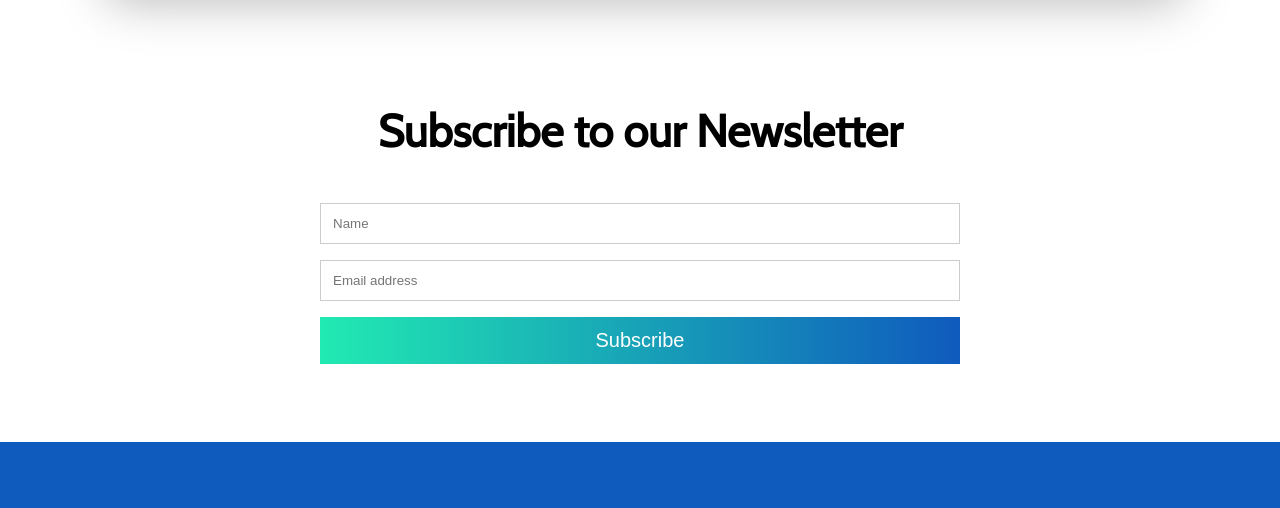
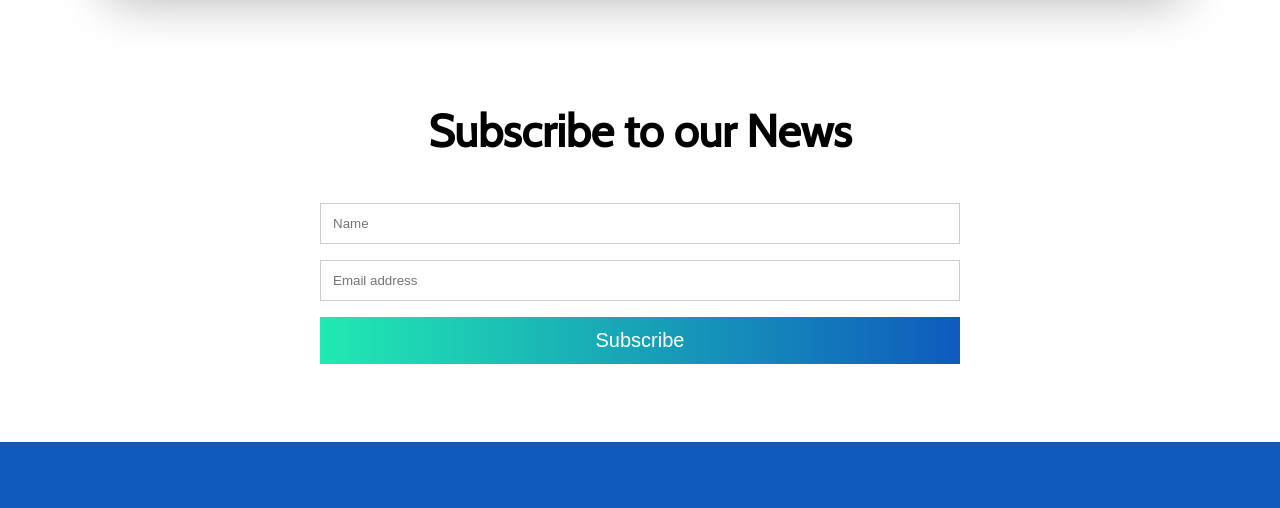
Before and after one commit to srsourov/Home-Food, a plain HTML site: page index.html in a window 1280 px wide. Shown: the part 3011-3519 px from the top of the page. Drawn offline with nearby package versions, Linux system fonts and the light colour scheme.

Commit message:
Update index.html

```diff
--- a/index.html
+++ b/index.html
@@ -152,7 +152,7 @@
         <form>
 
             <div class="Newsletter" >
-                <h1>Subscribe to our Newsletter</h1>
+                <h1>Subscribe to our News</h1>
               <input type="text" placeholder="Name" name="name" required>
               <input type="text" placeholder="Email address" name="mail" required>
               <input type="submit" value="Subscribe">
```
